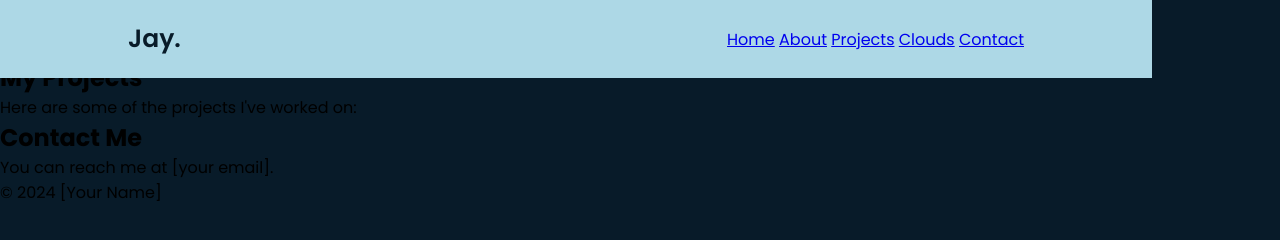
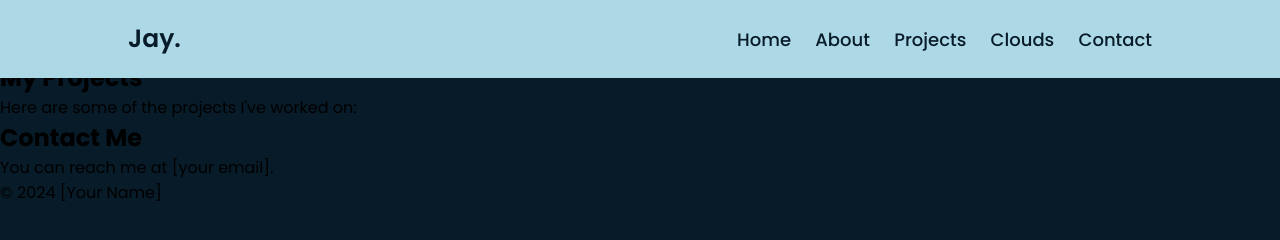
Before and after one commit to ChiehChen8201/ChiehChen8201.github.io, a plain HTML site: page index.html in a window 1280 px wide. Drawn offline with Linux system fonts and the light colour scheme.

Commit message:
navbar modify

```diff
--- a/styles.css
+++ b/styles.css
@@ -19,7 +19,7 @@ body {
   position: fixed;
   top: 0;
   left: 0;
-  width: 90%;
+  width: 100%;
   padding: 20px 10%;
   background: lightblue;
 
@@ -30,13 +30,26 @@ body {
   z-index: 100;
 }
 
-/*  */
-.logo
-{
+/* logo class setting */
+.logo {
   font-size: 25px;
   color: #081b29;
   text-decoration: none;
   font-weight: 600;
+}
+
+/* header list setting */
+.navbar a {
+  font-size: 18px;
+  color: #081b29;
+  text-decoration: none;
+  font-weight: 500;
+  margin-left: 20px;
+}
+
+/* animation when mouse hover */
+.navbar a:hover {
+  color: blue;
 }
 
 /* Header styles */
```
